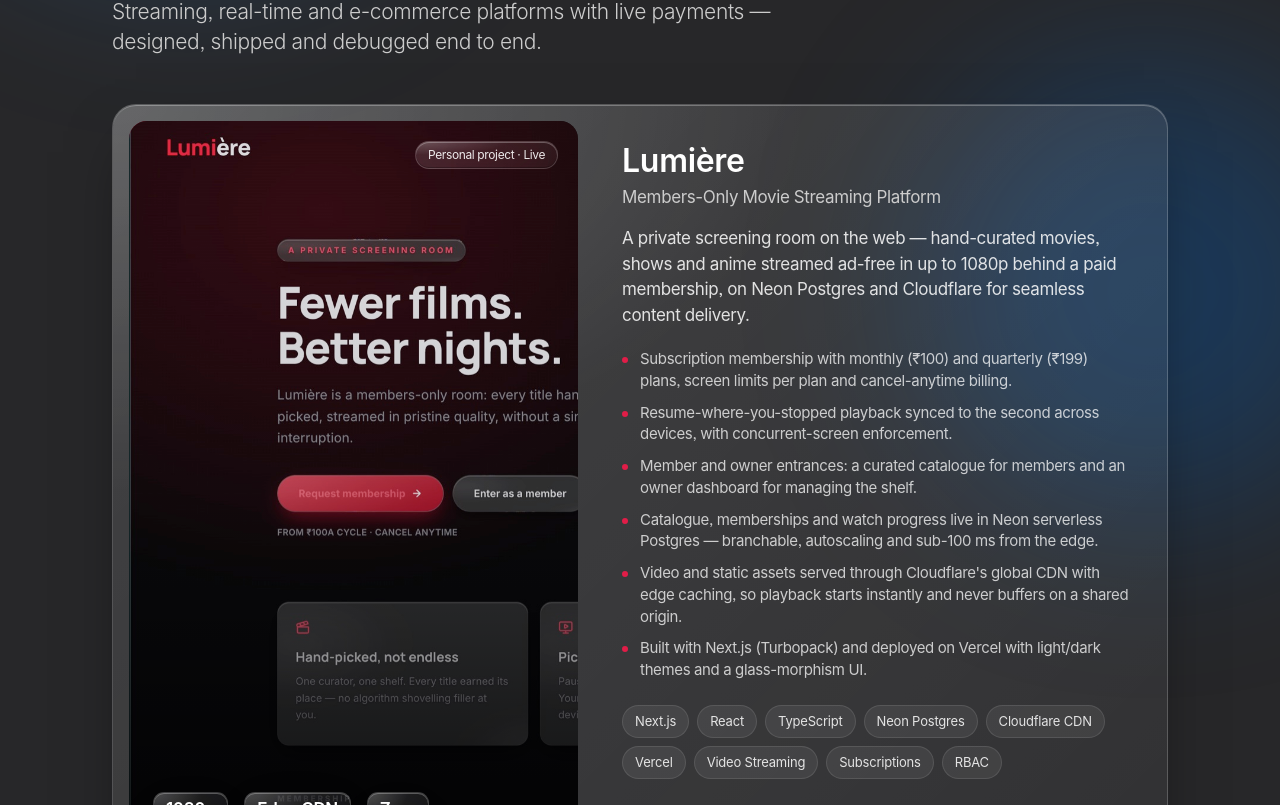
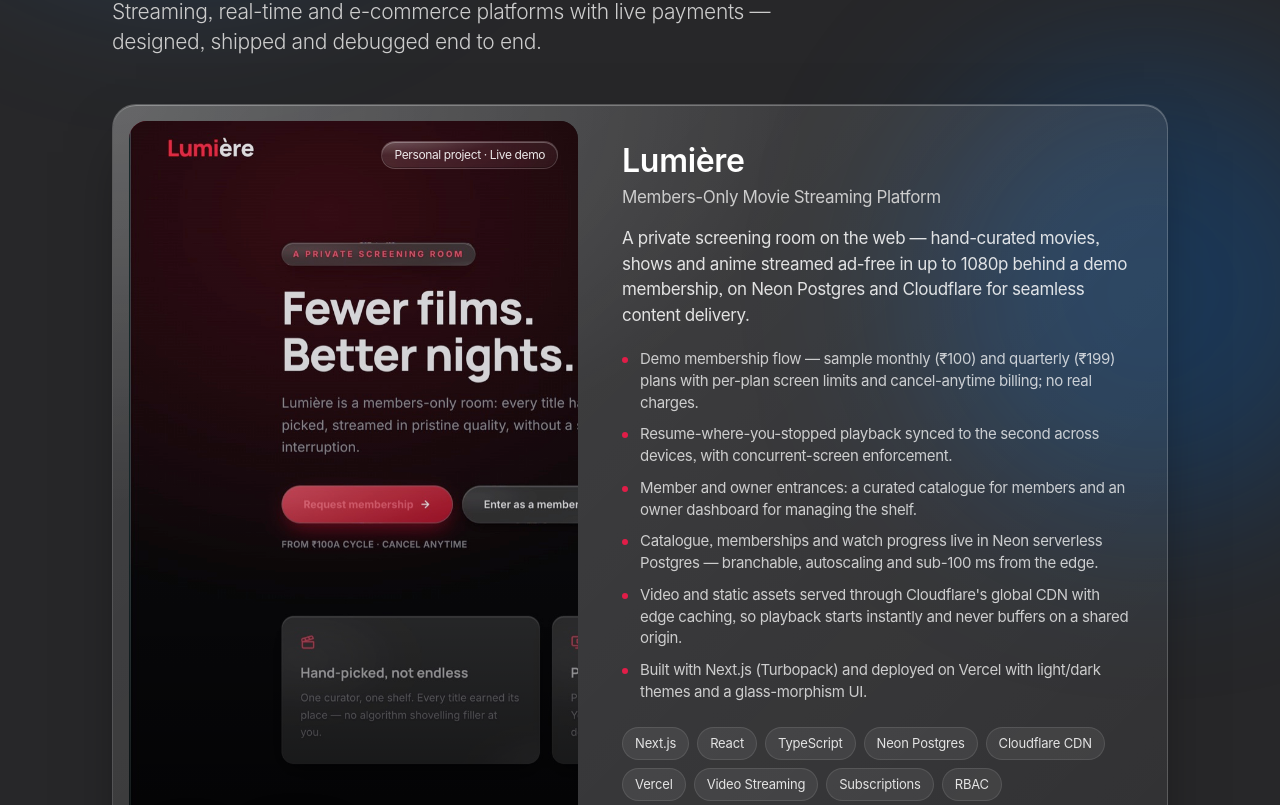
Before and after one commit to yasharyan90/myPortfolio-Web, a React (Vite) app: page / in a window 1280 px wide. Shown: the part 3395-4200 px from the top of the page. Built offline with nearby package versions, Linux system fonts and the light colour scheme.

Commit message:
chore(lumiere): mark membership/subscription as demo
Co-Authored-By: Claude Fable 5 <noreply@anthropic.com>

```diff
--- a/src/data/projects.ts
+++ b/src/data/projects.ts
@@ -27,15 +27,15 @@ export const projects: Project[] = [
     id: 'lumiere',
     name: 'Lumière',
     subtitle: 'Members-Only Movie Streaming Platform',
-    kind: 'Personal project · Live',
+    kind: 'Personal project · Live demo',
     accent: '#e11d48',
     monogram: 'LU',
     cover: '/projects/lumiere.jpg',
     coverPosition: 'left top',
     description:
-      'A private screening room on the web — hand-curated movies, shows and anime streamed ad-free in up to 1080p behind a paid membership, on Neon Postgres and Cloudflare for seamless content delivery.',
+      'A private screening room on the web — hand-curated movies, shows and anime streamed ad-free in up to 1080p behind a demo membership, on Neon Postgres and Cloudflare for seamless content delivery.',
     highlights: [
-      'Subscription membership with monthly (₹100) and quarterly (₹199) plans, screen limits per plan and cancel-anytime billing.',
+      'Demo membership flow — sample monthly (₹100) and quarterly (₹199) plans with per-plan screen limits and cancel-anytime billing; no real charges.',
       'Resume-where-you-stopped playback synced to the second across devices, with concurrent-screen enforcement.',
       'Member and owner entrances: a curated catalogue for members and an owner dashboard for managing the shelf.',
       'Catalogue, memberships and watch progress live in Neon serverless Postgres — branchable, autoscaling and sub-100 ms from the edge.',
```
